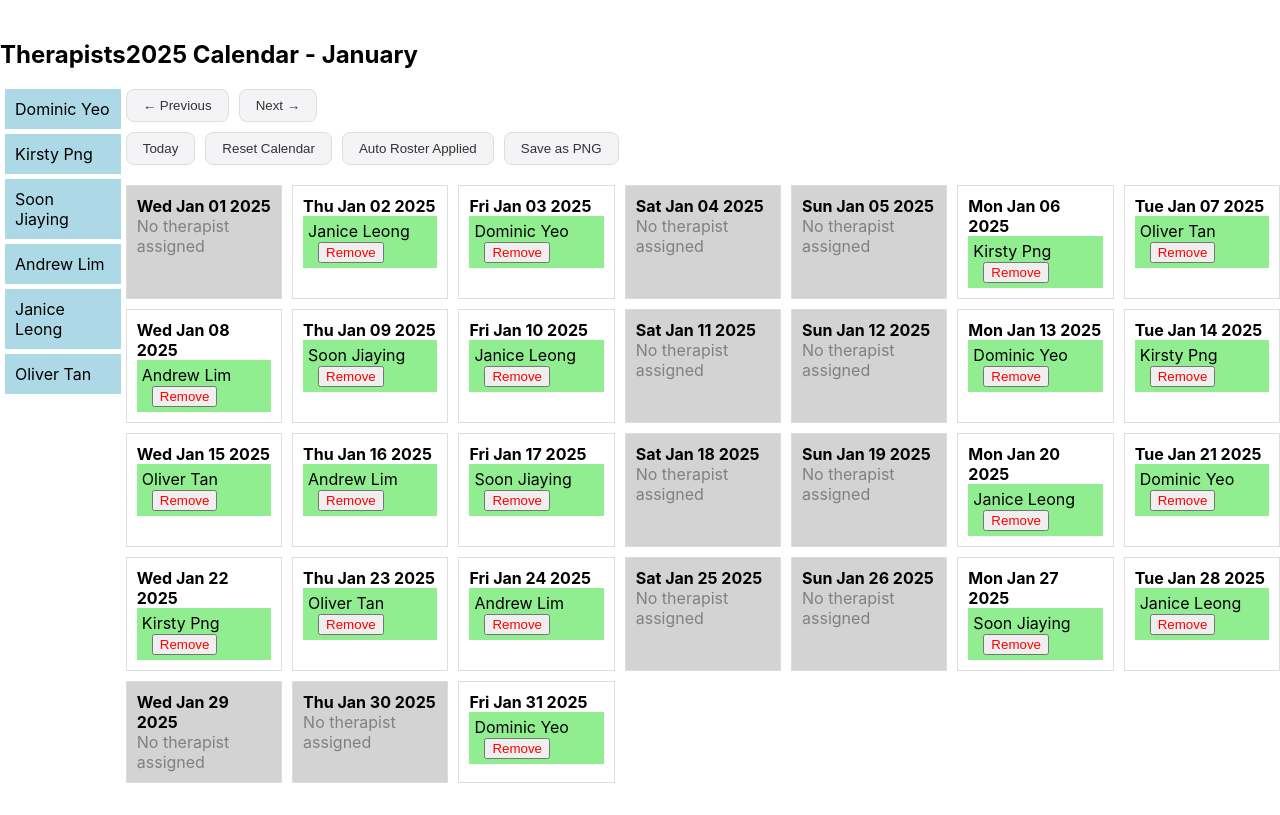
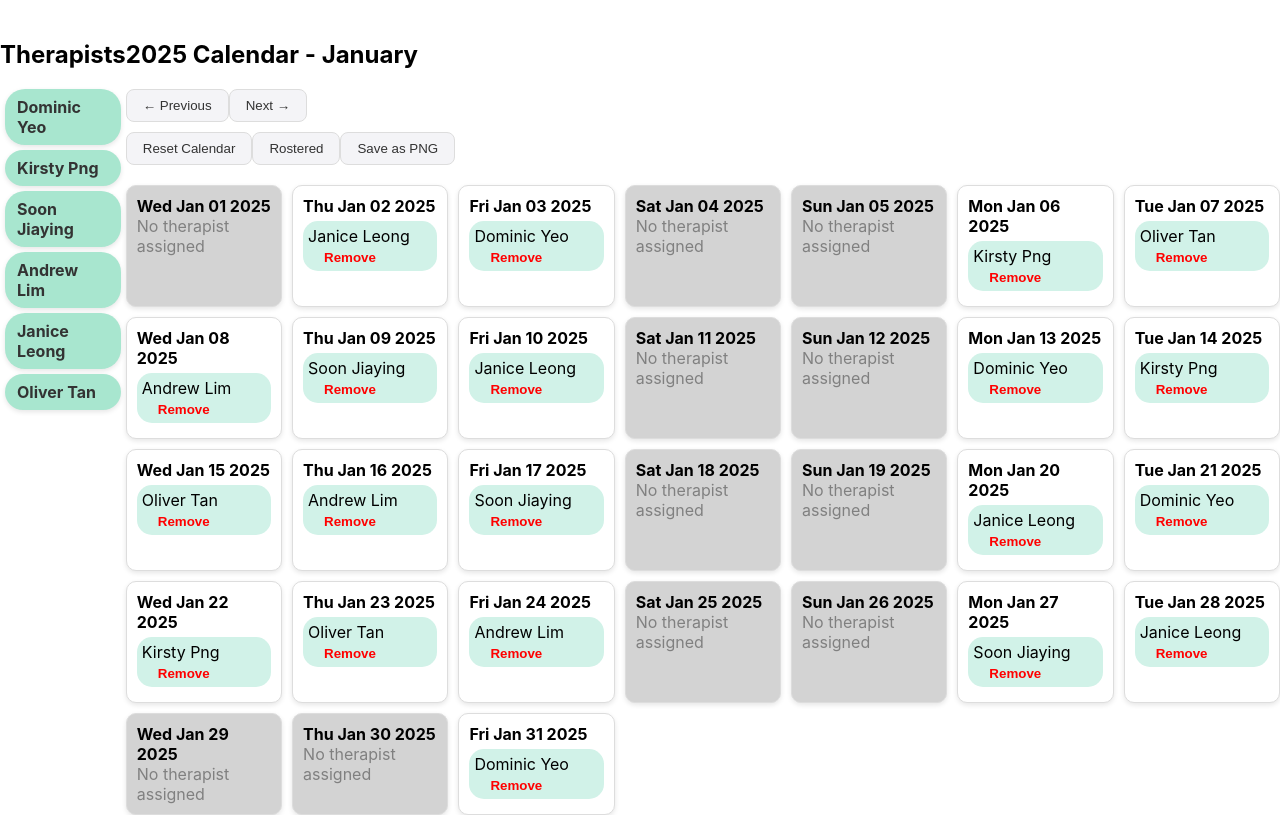
Before and after one commit to jxhnthan/hwb-crisis-rostering, a React (Create React App) app: page / in a window 1280 px wide. Both pictures are taken after a click on the button "Auto Roster". Built offline with nearby package versions, Linux system fonts and the light colour scheme.

Commit message:
Add files via upload

```diff
--- a/src/App.js
+++ b/src/App.js
@@ -1,4 +1,4 @@
-import React, { useState, useEffect } from 'react';
+import React, { useState } from 'react';
 import { useDrag, useDrop } from 'react-dnd';
 import { DndProvider } from 'react-dnd';
 import { HTML5Backend } from 'react-dnd-html5-backend';
@@ -52,7 +52,22 @@ const Therapist = ({ name }) => {
   }));
 
   return (
-    <div ref={drag} style={{ padding: '10px', margin: '5px', backgroundColor: 'lightblue', cursor: 'move' }}>
+    <div
+      ref={drag}
+      style={{
+        padding: '8px 12px',
+        margin: '5px',
+        backgroundColor: '#A8E6CF', // Pastel blue
+        cursor: 'move',
+        borderRadius: '20px', // Rounded corners for tag shape
+        fontWeight: 'bold',
+        color: '#333',
+        boxShadow: '0 2px 5px rgba(0, 0, 0, 0.1)',
+        transition: 'background-color 0.2s',
+      }}
+      onMouseOver={(e) => e.target.style.backgroundColor = '#81C784'} // Hover effect
+      onMouseOut={(e) => e.target.style.backgroundColor = '#A8E6CF'} // Revert hover effect
+    >
       {name}
     </div>
   );
@@ -80,17 +95,45 @@ const CalendarDay = ({ day, moveTherapist, removeTherapist, isToday, isBlocked }
         padding: '10px',
         minHeight: '80px',
         position: 'relative',
-        backgroundColor: isToday ? '#FFEB3B' : finalBlockedStatus ? '#D3D3D3' : 'white'
+        backgroundColor: isToday ? '#FFEB3B' : finalBlockedStatus ? '#D3D3D3' : 'white',
+        borderRadius: '10px', // Rounded corners
+        transition: 'background-color 0.2s',
+        boxShadow: '0 2px 5px rgba(0, 0, 0, 0.1)',
+      }}
+      onMouseOver={(e) => {
+        if (!finalBlockedStatus) {
+          e.target.style.backgroundColor = '#F1F1F1'; // Light hover effect
+        }
+      }}
+      onMouseOut={(e) => {
+        if (!finalBlockedStatus) {
+          e.target.style.backgroundColor = 'white'; // Revert hover effect
+        }
       }}
     >
       <strong>{day.date.toDateString()}</strong>
       {day.therapists.length > 0 ? (
         day.therapists.map((therapist, idx) => (
-          <div key={idx} style={{ padding: '5px', backgroundColor: 'lightgreen' }}>
+          <div
+            key={idx}
+            style={{
+              padding: '5px',
+              backgroundColor: '#D1F2E8', // Pastel green
+              borderRadius: '15px', // Rounded corners for therapist tag
+              margin: '5px 0',
+            }}
+          >
             {therapist}
             <button
               onClick={() => removeTherapist(therapist, day.dayKey)}
-              style={{ marginLeft: '10px', color: 'red', cursor: 'pointer' }}
+              style={{
+                marginLeft: '10px',
+                color: 'red',
+                cursor: 'pointer',
+                background: 'transparent',
+                border: 'none',
+                fontWeight: 'bold',
+              }}
             >
               Remove
             </button>
@@ -127,7 +170,7 @@ const Calendar = ({ monthDays, moveTherapist, removeTherapist, todayDate }) => {
 
 const App = () => {
   const [currentMonth, setCurrentMonth] = useState(0); // Start with January (index 0)
-  const [calendar, setCalendar] = useState(calendarData); // Store entire calendar state
+  const [calendar, setCalendar] = useState(get2025Calendar()); // Initialize calendar state
   const [todayDate, setTodayDate] = useState(null); // For tracking today's date
   const [autoRosterTriggered, setAutoRosterTriggered] = useState(false); // Track if Auto Roster was triggered
 
@@ -145,10 +188,10 @@ const App = () => {
 
   // Handle moving a therapist into a calendar day
   const moveTherapist = (name, dayKey) => {
-    setCalendar(prevCalendar => {
+    setCalendar((prevCalendar) => {
       const updatedCalendar = prevCalendar.map((month, index) => {
         if (index === currentMonth) {
-          return month.map(day => {
+          return month.map((day) => {
             if (day.dayKey === dayKey && !blockedDays.includes(dayKey)) {
               if (!day.therapists.includes(name)) {
                 return { ...day, therapists: [...day.therapists, name] };
@@ -165,12 +208,12 @@ const App = () => {
 
   // Handle removing a therapist from a calendar day
   const removeTherapist = (name, dayKey) => {
-    setCalendar(prevCalendar => {
+    setCalendar((prevCalendar) => {
       const updatedCalendar = prevCalendar.map((month, index) => {
         if (index === currentMonth) {
-          return month.map(day => {
+          return month.map((day) => {
             if (day.dayKey === dayKey) {
-              return { ...day, therapists: day.therapists.filter(therapist => therapist !== name) };
+              return { ...day, therapists: day.therapists.filter((therapist) => therapist !== name) };
             }
             return day;
           });
@@ -262,29 +305,12 @@ const App = () => {
                   cursor: 'pointer',
                   fontWeight: '500',
                   transition: 'background 0.2s',
-                  marginLeft: '10px',
                 }}
               >
                 Next →
               </button>
             </div>
 
-            <div style={{ display: 'flex', gap: '10px' }}>
-              <button
-                onClick={goToToday}
-                style={{
-                  padding: '8px 16px',
-                  background: '#f4f4f7',
-                  color: '#333',
-                  border: '1px solid #ddd',
-                  borderRadius: '8px',
-                  cursor: 'pointer',
-                  fontWeight: '500',
-                  transition: 'background 0.2s',
-                }}
-              >
-                Today
-              </button>
             <button
               onClick={resetCalendar}
               style={{
@@ -311,11 +337,10 @@ const App = () => {
                 cursor: 'pointer',
                 fontWeight: '500',
                 transition: 'background 0.2s',
-                  disabled: autoRosterTriggered,
               }}
               disabled={autoRosterTriggered}
             >
-                {autoRosterTriggered ? "Auto Roster Applied" : "Auto Roster"}
+              {autoRosterTriggered ? 'Rostered' : 'Auto Roster'}
             </button>
             <button
               onClick={saveAsPNG}
@@ -332,10 +357,8 @@ const App = () => {
             >
               Save as PNG
             </button>
-            </div>
-          </div>
 
-          <div id="calendar-container" style={{ marginTop: '20px' }}>
+            <div id="calendar-container">
               <Calendar
                 monthDays={calendar[currentMonth]}
                 moveTherapist={moveTherapist}
@@ -345,6 +368,7 @@ const App = () => {
             </div>
           </div>
         </div>
+      </div>
     </DndProvider>
   );
 };
```
Lines whose indentation alone changed are shown as unchanged.
